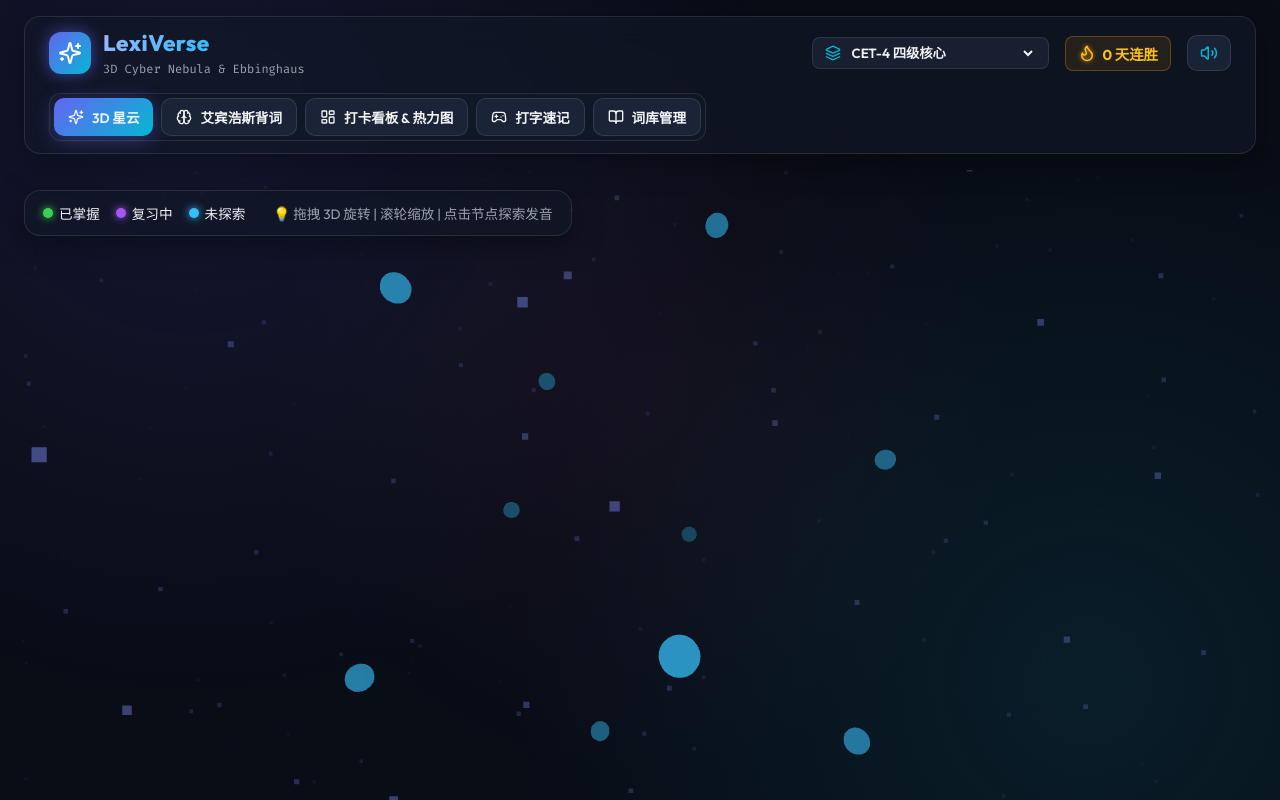
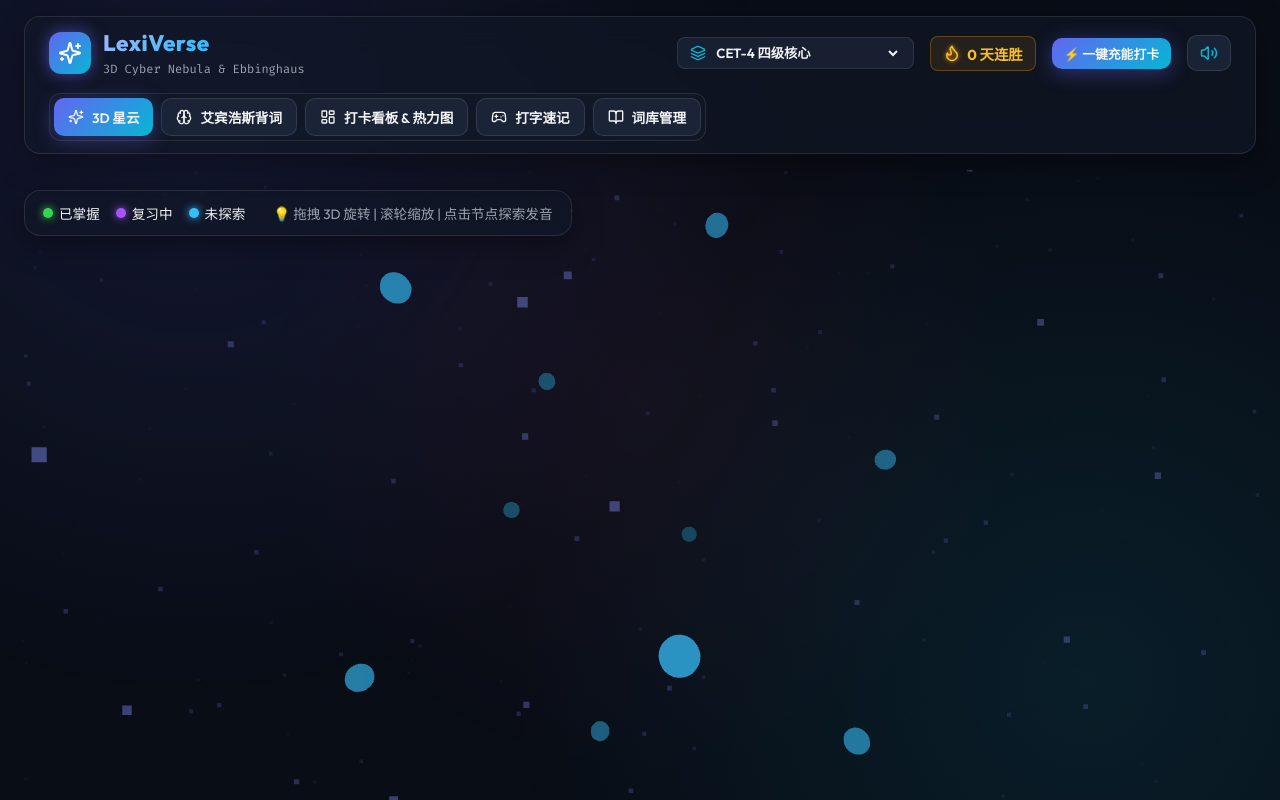
Before and after one commit to shuoYun114/LexiVerse, a React (Vite) app: page / in a window 1280 px wide. Built offline with nearby package versions, Linux system fonts and the light colour scheme.

Commit message:
feat: add one-click recharge button in header for global instant access

```diff
--- a/src/App.tsx
+++ b/src/App.tsx
@@ -6,7 +6,7 @@ import { FlashcardEngine } from './components/FlashcardEngine';
 import { HeatmapDashboard } from './components/HeatmapDashboard';
 import { CyberShooterGame } from './components/CyberShooterGame';
 import { WordBookManager } from './components/WordBookManager';
-import { getUserWordRecords, getStudyStats, getCurrentBookId, setCurrentBookId } from './utils/storage';
+import { getUserWordRecords, getStudyStats, getCurrentBookId, setCurrentBookId, loadDemoData } from './utils/storage';
 
 // 动态导入 JSON 词库数据
 import cet4Data from './data/cet4.json';
@@ -40,6 +40,11 @@ export const App: React.FC = () => {
   const refreshState = () => {
     setUserRecords(getUserWordRecords());
     setStats(getStudyStats());
+  };
+
+  const handleLoadDemoData = () => {
+    loadDemoData();
+    refreshState();
   };
 
   const handleSetCurrentBook = (book: BookCategory) => {
@@ -76,6 +81,7 @@ export const App: React.FC = () => {
         stats={stats}
         soundEnabled={soundEnabled}
         setSoundEnabled={setSoundEnabled}
+        onLoadDemoData={handleLoadDemoData}
       />
 
       {/* 主视图区域 */}
--- a/src/components/Header.tsx
+++ b/src/components/Header.tsx
@@ -10,6 +10,7 @@ interface HeaderProps {
   stats: StudyStats;
   soundEnabled: boolean;
   setSoundEnabled: (enabled: boolean) => void;
+  onLoadDemoData: () => void;
 }
 
 export const Header: React.FC<HeaderProps> = ({
@@ -20,6 +21,7 @@ export const Header: React.FC<HeaderProps> = ({
   stats,
   soundEnabled,
   setSoundEnabled,
+  onLoadDemoData,
 }) => {
   return (
     <header className="glass-panel" style={{ margin: '16px 24px', padding: '12px 24px', position: 'relative', zIndex: 50 }}>
@@ -97,6 +99,16 @@ export const Header: React.FC<HeaderProps> = ({
             <span>{stats.currentStreak} 天连胜</span>
           </div>
 
+          {/* 顶栏一键充能按钮 */}
+          <button
+            onClick={onLoadDemoData}
+            className="cyber-button cyber-button-primary"
+            style={{ padding: '6px 12px', fontSize: '0.8rem' }}
+            title="点此一键充能打卡与星云记录"
+          >
+            ⚡ 一键充能打卡
+          </button>
+
           {/* 发音开关 */}
           <button
             onClick={() => setSoundEnabled(!soundEnabled)}
```
